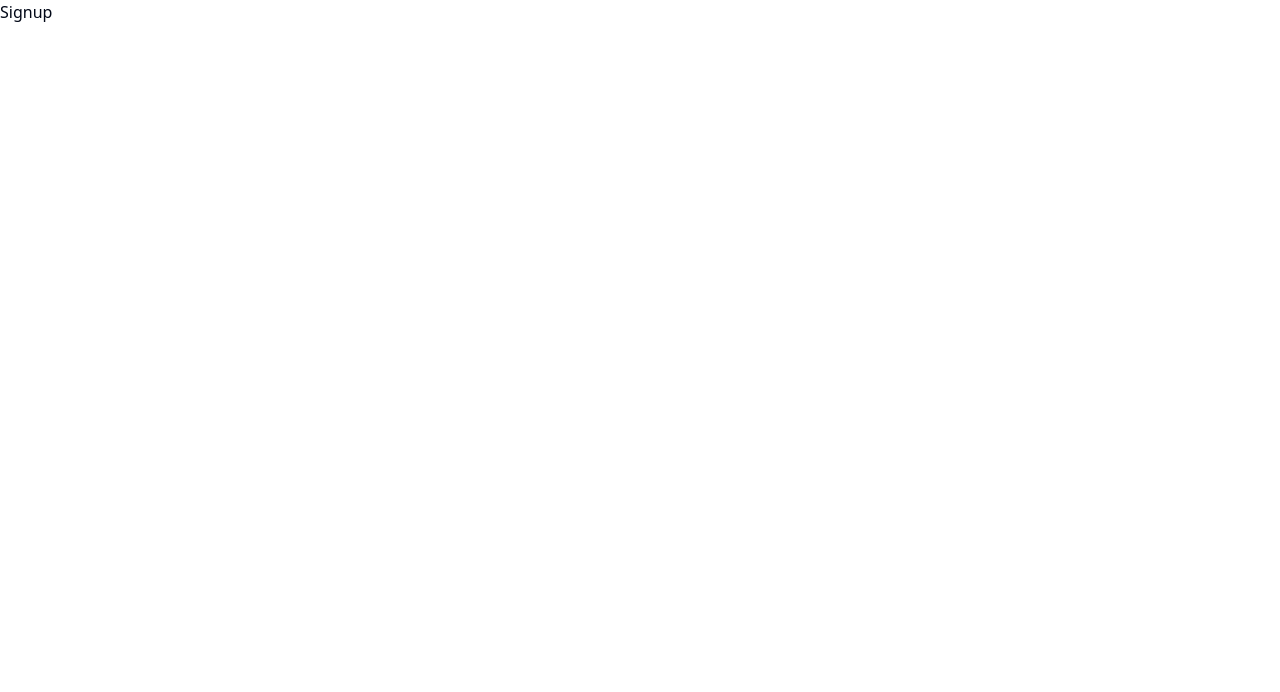
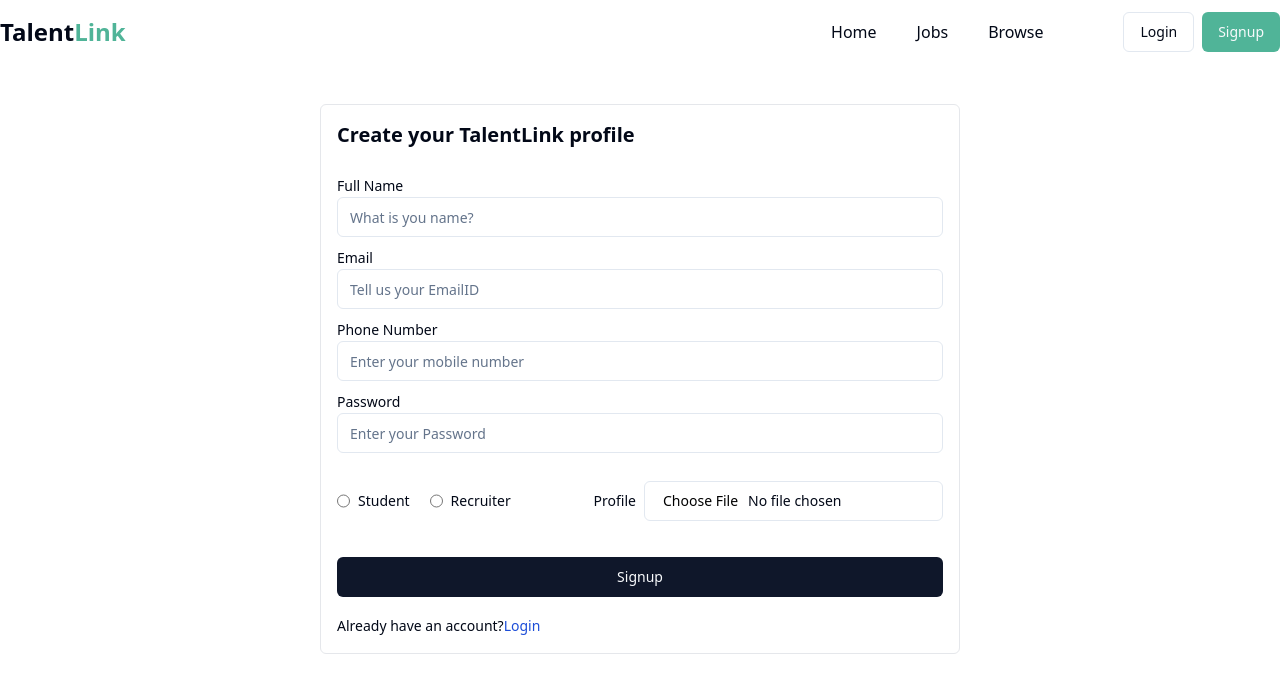
Before and after one commit to shantanusabyasachi16/SmartHireAI, a React (Vite) app in the folder frontend/: page /signup in a window 1280 px wide. Shown: the top 692 px of the page. Built offline with nearby package versions, Linux system fonts and the light colour scheme.

Commit message:
done the login and signup components

```diff
--- a/frontend/package.json
+++ b/frontend/package.json
@@ -11,7 +11,9 @@
   },
   "dependencies": {
     "@radix-ui/react-avatar": "^1.1.0",
+    "@radix-ui/react-label": "^2.1.0",
     "@radix-ui/react-popover": "^1.1.1",
+    "@radix-ui/react-radio-group": "^1.2.0",
     "@radix-ui/react-slot": "^1.1.0",
     "@reduxjs/toolkit": "^2.2.7",
     "axios": "^1.7.2",
--- a/frontend/src/components/Login/Login.jsx
+++ b/frontend/src/components/Login/Login.jsx
@@ -1,9 +1,62 @@
-import React from 'react'
 
-const Login = () => {
+import Navbar from "../Navbar";
+import { Label } from "../ui/label";
+import { Input } from "../ui/input";
+import { RadioGroup, RadioGroupItem } from "../ui/radio-group";
+import { Button } from "../ui/button";
+import { Link } from "react-router-dom";
+
+const Login= () => {
+
   return (
-    <div>Login</div>
-  )
-}
+    <div>
+      <Navbar />
+      <div className="flex items-center justify-center max-w-7xl mx-auto">
+        <form
+          action=""
+          className=" w-1/2 border border-gray-200 rounded-md p-4 my-10"
+        >
+          <h1 className=" font-bold text-xl mb-5">Login</h1>
 
-export default Login
+          <div className="my-2">
+            <Label>Email</Label>
+            <Input type="email" placeholder="Tell us your EmailID" />
+          </div>
+
+          <div className="my-2">
+            <Label>Password</Label>
+            <Input type="paswword" placeholder="Enter your Password" />
+          </div>
+          <div className="flex items-center justify-between">
+            <RadioGroup className="flex items-center gap-5 my-5">
+              <div className="flex items-center space-x-2">
+                <Input
+                type="radio"
+                name="role"
+                value="student"
+                className="curser-pointer"
+                />
+                <Label htmlFor="r1">Student</Label>
+              </div>
+              <div className="flex items-center space-x-2">
+              <Input
+                type="radio"
+                name="role"
+                value="recruiter"
+                className="curser-pointer"
+                />
+                <Label htmlFor="r2">Recruiter</Label>
+              </div>
+              </RadioGroup>
+
+
+          </div>
+          <Button type="submit"  className="w-full my-4">Login</Button>
+          <span className="text-sm">Dont't have an account?<Link to="/signup" className="text-blue-700">Signup</Link></span>
+        </form>
+      </div>
+    </div>
+  );
+};
+
+export default Login;
--- a/frontend/src/components/Login/Signup.jsx
+++ b/frontend/src/components/Login/Signup.jsx
@@ -1,9 +1,89 @@
-import React from 'react'
+import React, { useState } from "react";
+import Navbar from "../Navbar";
+import { Label } from "../ui/label";
+import { Input } from "../ui/input";
+import { RadioGroup, RadioGroupItem } from "../ui/radio-group";
+import { Button } from "../ui/button";
+import { Link } from "react-router-dom";
 
 const Signup = () => {
+    const [input,setinput]= useState({
+        fullname:"",
+        email:"",
+        phonenumber:"",
+        role:"",
+        file:"",
+
+      });
+
+      const changeEventHandler= (e)=>{
+    setinput({...input,[e.target.name]:e.target.value})
+      }
+      const changeFileHandler = (e)=>{
+    setinput({...input,file:e.target.files?.[0]})
+      }
   return (
-    <div>Signup</div>
-  )
-}
+    <div>
+      <Navbar />
+      <div className="flex items-center justify-center max-w-7xl mx-auto">
+        <form
+          action=""
+          className=" w-1/2 border border-gray-200 rounded-md p-4 my-10"
+        >
+          <h1 className=" font-bold text-xl mb-6">Create your TalentLink profile</h1>
+          <div className="my-2">
+            <Label>Full Name</Label>
+            <Input type="text" placeholder="What is you name?" />
+          </div>
+          <div className="my-2">
+            <Label>Email</Label>
+            <Input type="email" placeholder="Tell us your EmailID" />
+          </div>
+          <div className="my-2">
+            <Label>Phone Number</Label>
+            <Input type="email" placeholder="Enter your mobile number" />
+          </div>
+          <div className="my-2">
+            <Label>Password</Label>
+            <Input type="paswword" placeholder="Enter your Password" />
+          </div>
+          <div className="flex items-center justify-between">
+            <RadioGroup className="flex items-center gap-5 my-5">
+              <div className="flex items-center space-x-2">
+                <Input
+                type="radio"
+                name="role"
+                value="student"
+                className="curser-pointer"
+                />
+                <Label htmlFor="r1">Student</Label>
+              </div>
+              <div className="flex items-center space-x-2">
+              <Input
+                type="radio"
+                name="role"
+                value="recruiter"
+                className="curser-pointer"
+                />
+                <Label htmlFor="r2">Recruiter</Label>
+              </div>
+              </RadioGroup>
+              <div className="flex items-center gap-2">
+               <Label>Profile</Label>
+            <Input
+            accept="iamge/*"
+            type="file"
+            className="curser-pointer"
+            />
+              </div>
 
-export default Signup
+          </div>
+          <Button type="submit"  className="w-full my-4">Signup</Button>
+          <span className="text-sm">Already have an account?<Link to="/login" className="text-blue-700">Login</Link></span>
+        </form>
+      </div>
+    </div>
+  );
+};
+
+export default Signup;
--- /dev/null
+++ b/frontend/src/components/ui/input.jsx
@@ -0,0 +1,19 @@
+import * as React from "react"
+
+import { cn } from "@/lib/utils"
+
+const Input = React.forwardRef(({ className, type, ...props }, ref) => {
+  return (
+    (<input
+      type={type}
+      className={cn(
+        "flex h-10 w-full rounded-md border border-input bg-background px-3 py-2 text-sm ring-offset-background file:border-0 file:bg-transparent file:text-sm file:font-medium placeholder:text-muted-foreground focus-visible:outline-none focus-visible:ring-2 focus-visible:ring-ring focus-visible:ring-offset-2 disabled:cursor-not-allowed disabled:opacity-50",
+        className
+      )}
+      ref={ref}
+      {...props} />)
+  );
+})
+Input.displayName = "Input"
+
+export { Input }
--- /dev/null
+++ b/frontend/src/components/ui/label.jsx
@@ -0,0 +1,16 @@
+import * as React from "react"
+import * as LabelPrimitive from "@radix-ui/react-label"
+import { cva } from "class-variance-authority";
+
+import { cn } from "@/lib/utils"
+
+const labelVariants = cva(
+  "text-sm font-medium leading-none peer-disabled:cursor-not-allowed peer-disabled:opacity-70"
+)
+
+const Label = React.forwardRef(({ className, ...props }, ref) => (
+  <LabelPrimitive.Root ref={ref} className={cn(labelVariants(), className)} {...props} />
+))
+Label.displayName = LabelPrimitive.Root.displayName
+
+export { Label }
--- /dev/null
+++ b/frontend/src/components/ui/radio-group.jsx
@@ -0,0 +1,29 @@
+import * as React from "react"
+import * as RadioGroupPrimitive from "@radix-ui/react-radio-group"
+import { Circle } from "lucide-react"
+
+import { cn } from "@/lib/utils"
+
+const RadioGroup = React.forwardRef(({ className, ...props }, ref) => {
+  return (<RadioGroupPrimitive.Root className={cn("grid gap-2", className)} {...props} ref={ref} />);
+})
+RadioGroup.displayName = RadioGroupPrimitive.Root.displayName
+
+const RadioGroupItem = React.forwardRef(({ className, ...props }, ref) => {
+  return (
+    (<RadioGroupPrimitive.Item
+      ref={ref}
+      className={cn(
+        "aspect-square h-4 w-4 rounded-full border border-primary text-primary ring-offset-background focus:outline-none focus-visible:ring-2 focus-visible:ring-ring focus-visible:ring-offset-2 disabled:cursor-not-allowed disabled:opacity-50",
+        className
+      )}
+      {...props}>
+      <RadioGroupPrimitive.Indicator className="flex items-center justify-center">
+        <Circle className="h-2.5 w-2.5 fill-current text-current" />
+      </RadioGroupPrimitive.Indicator>
+    </RadioGroupPrimitive.Item>)
+  );
+})
+RadioGroupItem.displayName = RadioGroupPrimitive.Item.displayName
+
+export { RadioGroup, RadioGroupItem }
```
Also changed, not shown: 1 other file (tests, documents, lock files or other folders).
